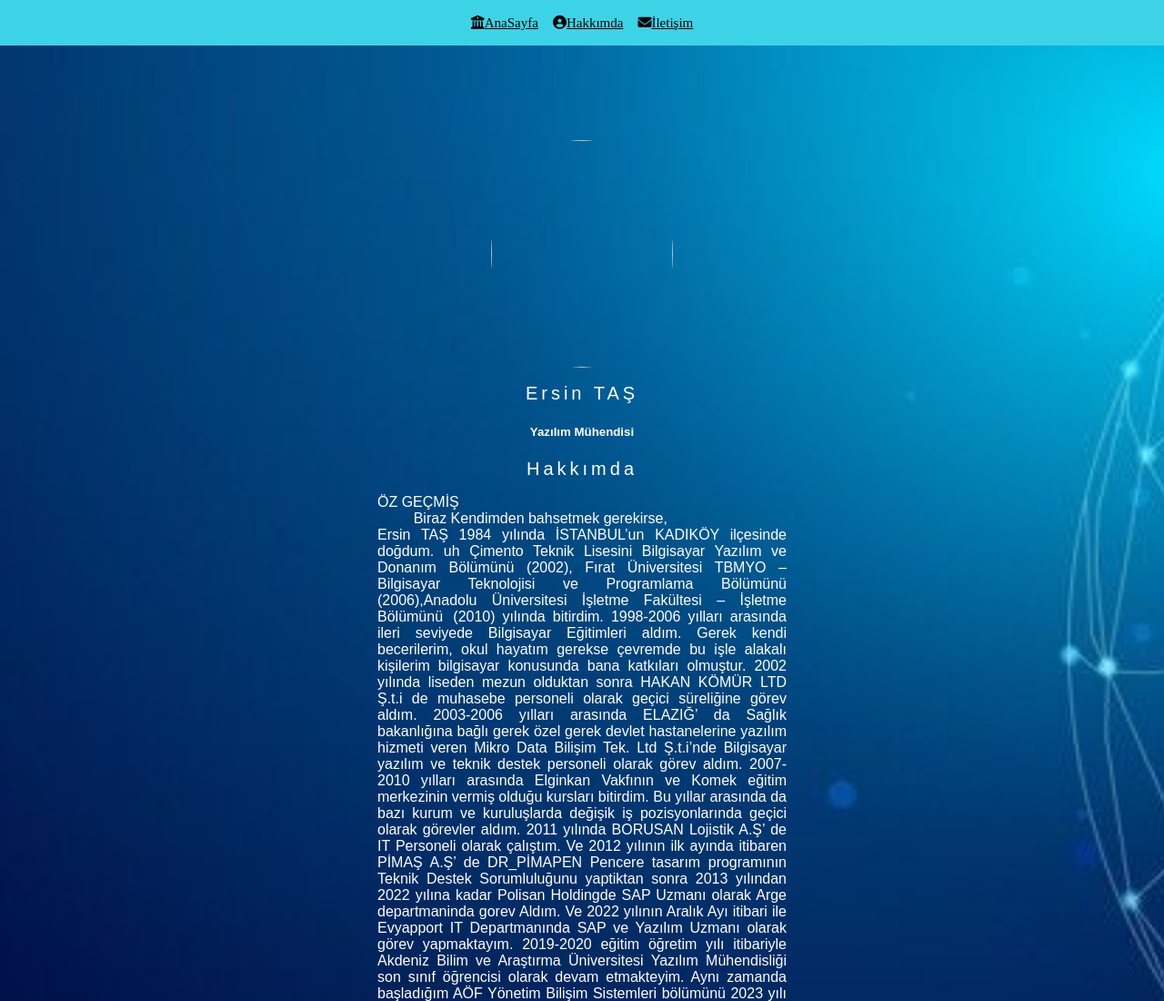
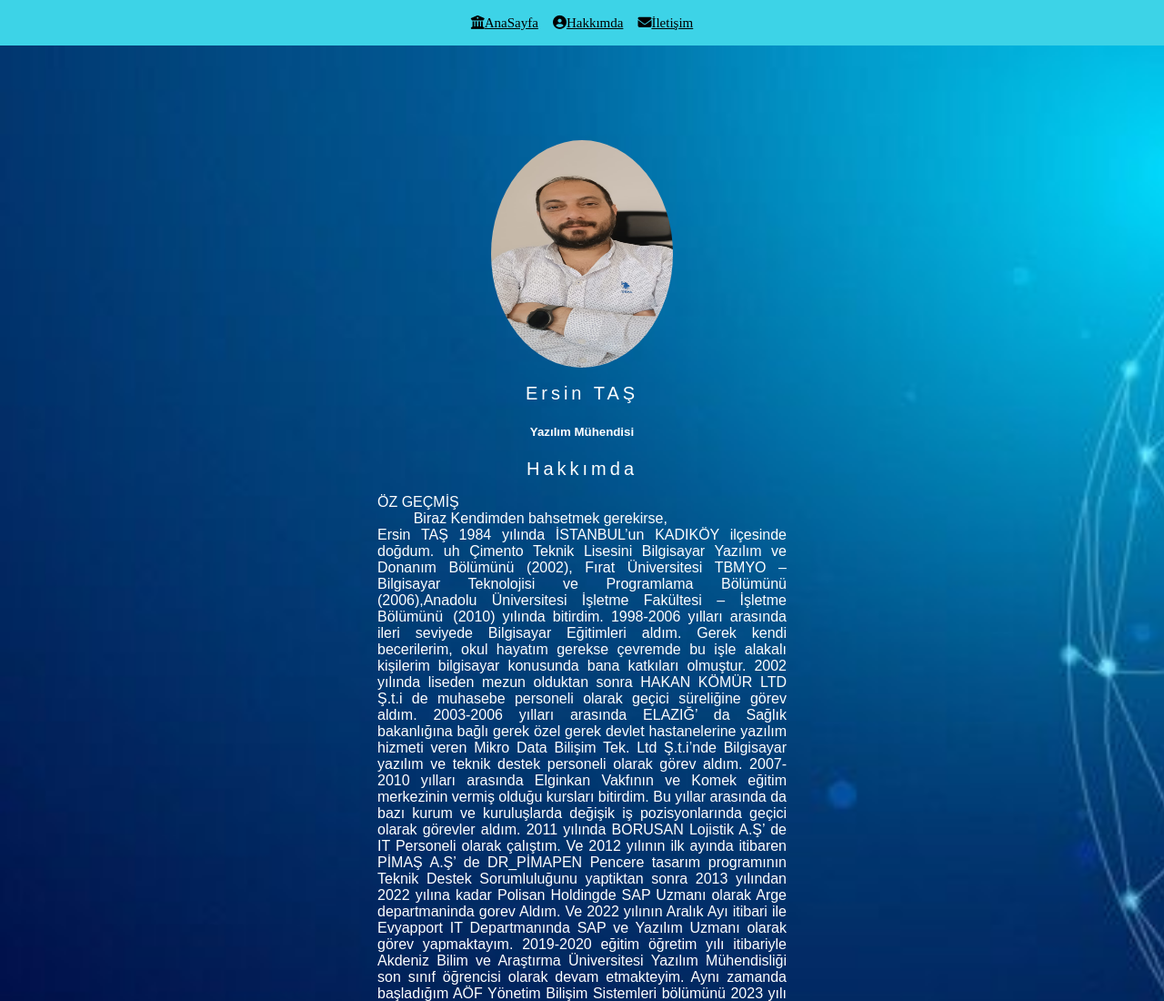
Before and after one commit to tasersin/webtestsayfa, a plain HTML site: page About.html in a window 1280 px wide. Shown: the top 1100 px of the page at 91% size. Drawn offline with Linux system fonts and the light colour scheme; files whose address does not match are found by name.

Commit message:
Img isim değişikliği

```diff
--- a/About.html
+++ b/About.html
@@ -17,7 +17,7 @@
         <li><a href="Contact.html"><i class="fa fa-envelope"aria-hidden="true"></i>İletişim</a></li>
       </header>
       <div class="box">
-        <img src="İmg/foto.jpeg">
+        <img src="img/foto.jpeg">
         <h1>Ersin TAŞ</h3>
         <h5>Yazılım Mühendisi</h4>
 
```
Also changed, not shown: Contact.html (+1 -1 lines), Index.html (+1 -1 lines).
